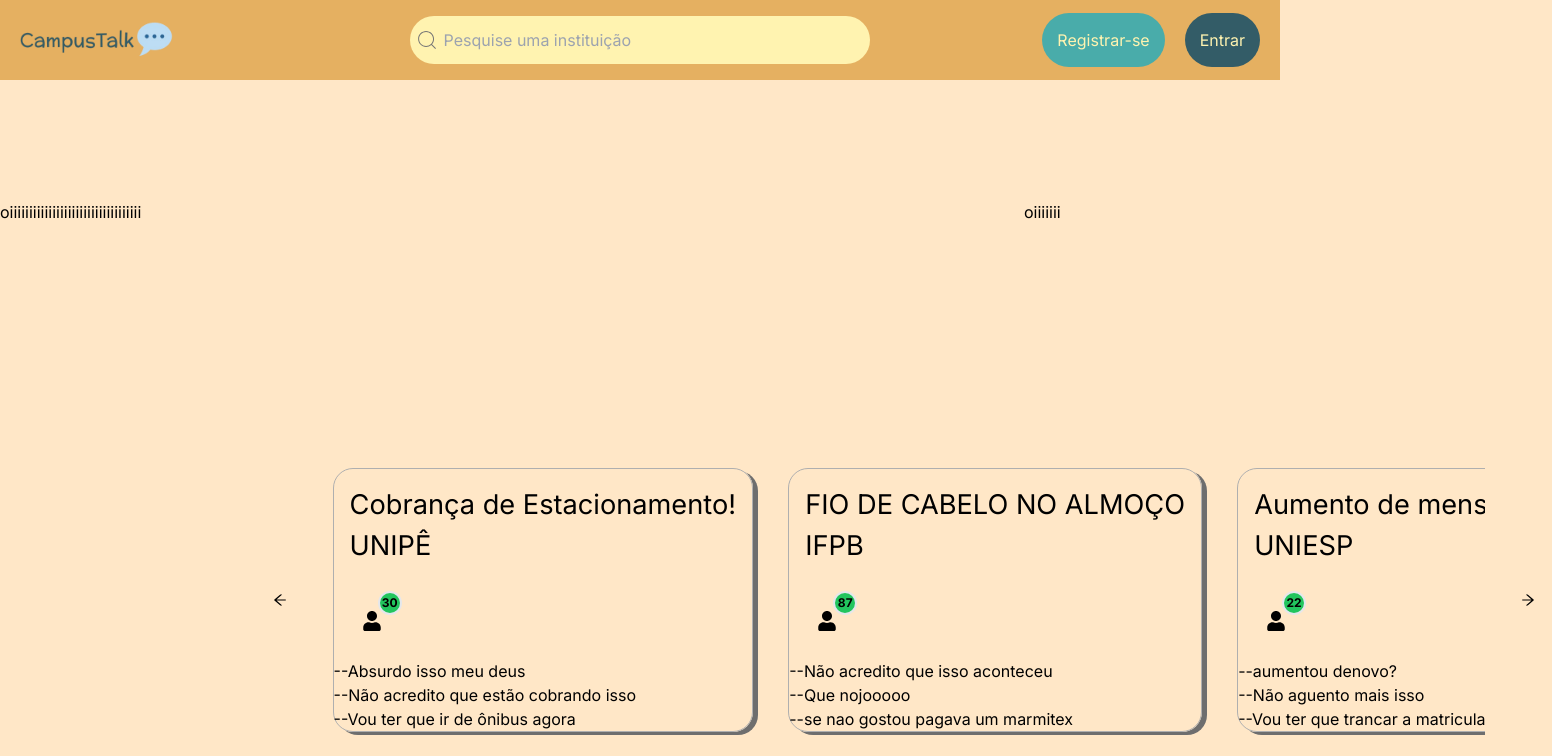
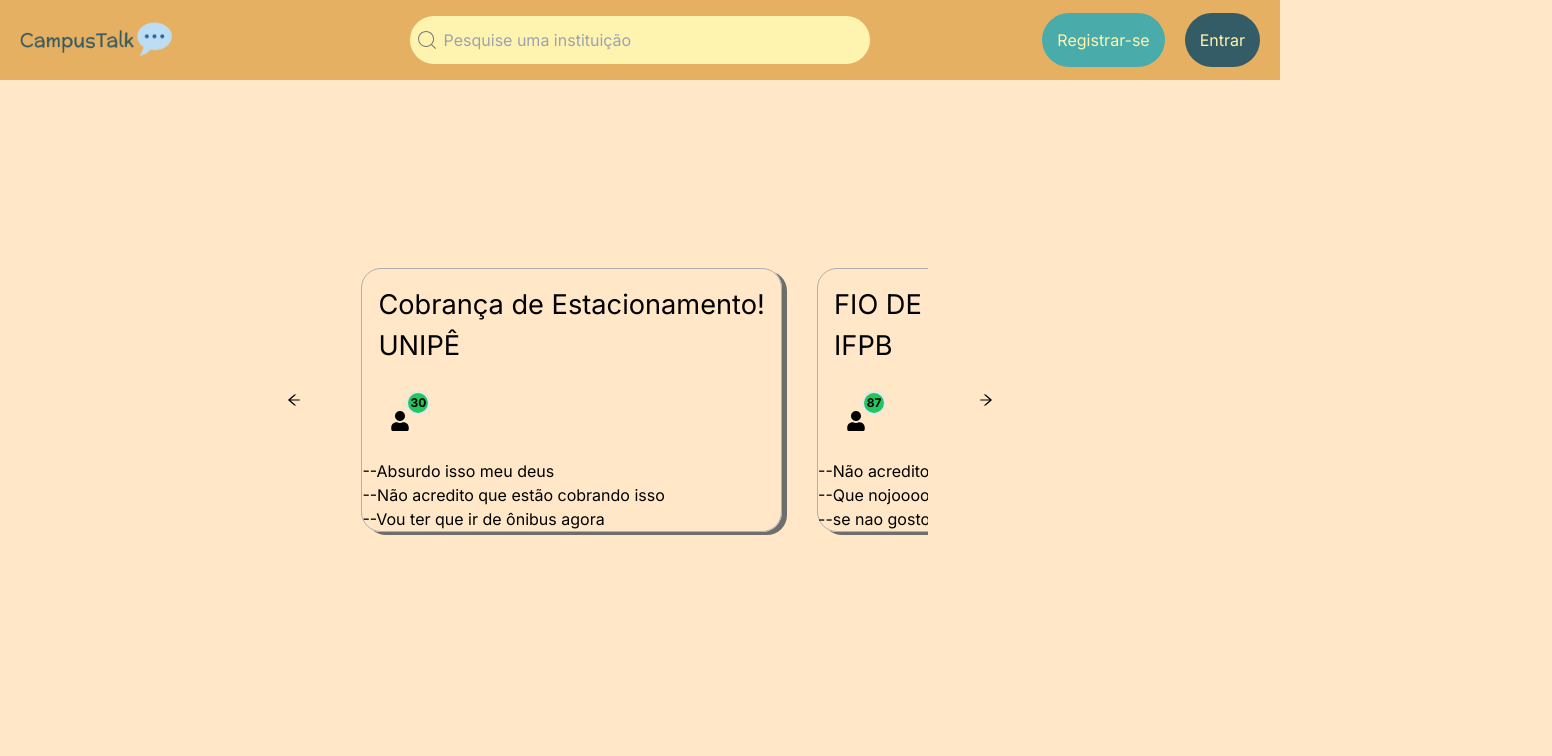
Before and after one commit to itallume/CampusTalk, a Next.js app: page / in a window 1280 px wide. Shown: the top 756 px of the page, 1552 px wide, since content can reach past the window. Built offline with nearby package versions, Linux system fonts and the light colour scheme; a web font is replaced by a local one.

Commit message:
alinhamento

```diff
--- a/src/app/globals.css
+++ b/src/app/globals.css
@@ -5,11 +5,12 @@
 body {
   color: rgb(var(--foreground-rgb));
   background: #ffe7c7;
+
 }
 
 #forum{
-  margin-top: 200px;
   display: grid;
   grid-template-columns: 20% 60% 20%;
   grid-template-rows: 1fr;
+
 }
--- a/src/app/page.js
+++ b/src/app/page.js
@@ -4,15 +4,13 @@
 export default function Home() {
   return (
     <>
-      <section>oiiiiiiiiiiiiiiiiiiiiiiiiiiiiiiiiii</section>
+      <section></section>
       <section>
         <div>
           <TrendingSlider />
         </div>
-
-        <p>oiii</p>
         </section>
-      <section>oiiiiiii</section>
+      <section></section>
     </>
   );
 }
--- a/src/components/TrendingSlider.js
+++ b/src/components/TrendingSlider.js
@@ -89,11 +89,12 @@
   const slideRight = () => {
     let slider = document.getElementById("slider");
     slider.scrollLeft = slider.scrollLeft + 235;
+    console.log("entrei")
   };
   return (
     <>
       <div className="trending">
-        <div className="buttonConfigsRight">
+        <div className="buttonConfigsLeft">
           <button title="scroll left" onClick={slideLeft}>
             <AiOutlineArrowLeft />
           </button>{" "}
@@ -110,14 +111,12 @@
                     <p>{item.description}</p>
                     <p className="item-place">{item.place}</p>
                   </div>
+
                   <div className="item-social">
-
-<button type="button" class="relative inline-flex items-center p-3 text-sm font-medium text-center text-white rounded-lg focus:ring-4 focus:outline-none">
-<FaUser size={20} color={"black"}/>
-  <div class="absolute inline-flex items-center justify-center w-6 h-6 text-xs font-bold text-black bg-green-500 border-2 rounded-full -top-2 -end-2 ">{item.social}</div>
-</button>
-
-
+                    <div class="relative inline-flex items-center p-3 text-sm font-medium text-center text-white rounded-lg focus:ring-4 focus:outline-none">
+                      <FaUser size={20} color={"black"}/>
+                      <div class="absolute inline-flex items-center justify-center w-6 h-6 text-xs font-bold text-black bg-green-500 border-2 rounded-full -top-2 -end-2 ">{item.social}</div>
+                    </div>
                   </div>
                   <div className="item-comments">
                     <p>--{item.coment1}</p>
@@ -129,7 +128,7 @@
             ))}
           </div>
         </div>
-        <div className="buttonConfigsLeft">
+        <div className="buttonConfigsRight">
         <button title="scroll right" onClick={slideRight}>
           {" "}
           <AiOutlineArrowRight />
--- a/src/components/styles/Header.module.css
+++ b/src/components/styles/Header.module.css
@@ -6,6 +6,7 @@
     top: 0;
     right: 0;
     left: 0;
+    z-index: 1000000000000;
 }
 .nav {
   height: 100%;
--- a/src/components/styles/TrendingSlider.css
+++ b/src/components/styles/TrendingSlider.css
@@ -3,14 +3,14 @@
 * {
   margin: 0;
   padding: 0;
-  box-sizing: border-box;
+  /* box-sizing: border-box; */
   scroll-behavior: smooth;
 }
 
-body {
+/* body {
   font-family: "Blinker", sans-serif;
   position: relative;
-}
+} */
 /*
 html {
   font-size: 62.5%;
@@ -18,13 +18,10 @@
 
 /* global */
 .container {
-  max-width: 1200px;
   margin: 0 auto;
   padding: 0 19px;
-  height: 100%;
   display: flex;
-  flex-direction: column;
-  justify-content: center;
+  align-items: center;
 }
 
 .row-item {
@@ -40,10 +37,10 @@
 }
 
 .trending {
+  display: grid;
+  grid-template-columns:10% 80% 10%;
+  grid-template-rows: 1fr;
   height: 100vh;
-  display: grid;
-  grid-template-rows: 1fr;
-  grid-template-columns: 1fr 1fr 1fr;
 }
 
 .item-header img {
@@ -123,14 +120,14 @@
 
 .buttonConfigsLeft {
   display: flex;
-  justify-content: flex-start;
   align-items: center;
+  justify-content: center;
   padding: 1rem;
 }
 .buttonConfigsRight {
   display: flex;
-  justify-content: flex-end;
   align-items: center;
+  justify-content: center;
   padding: 1rem;
 }
 
```
